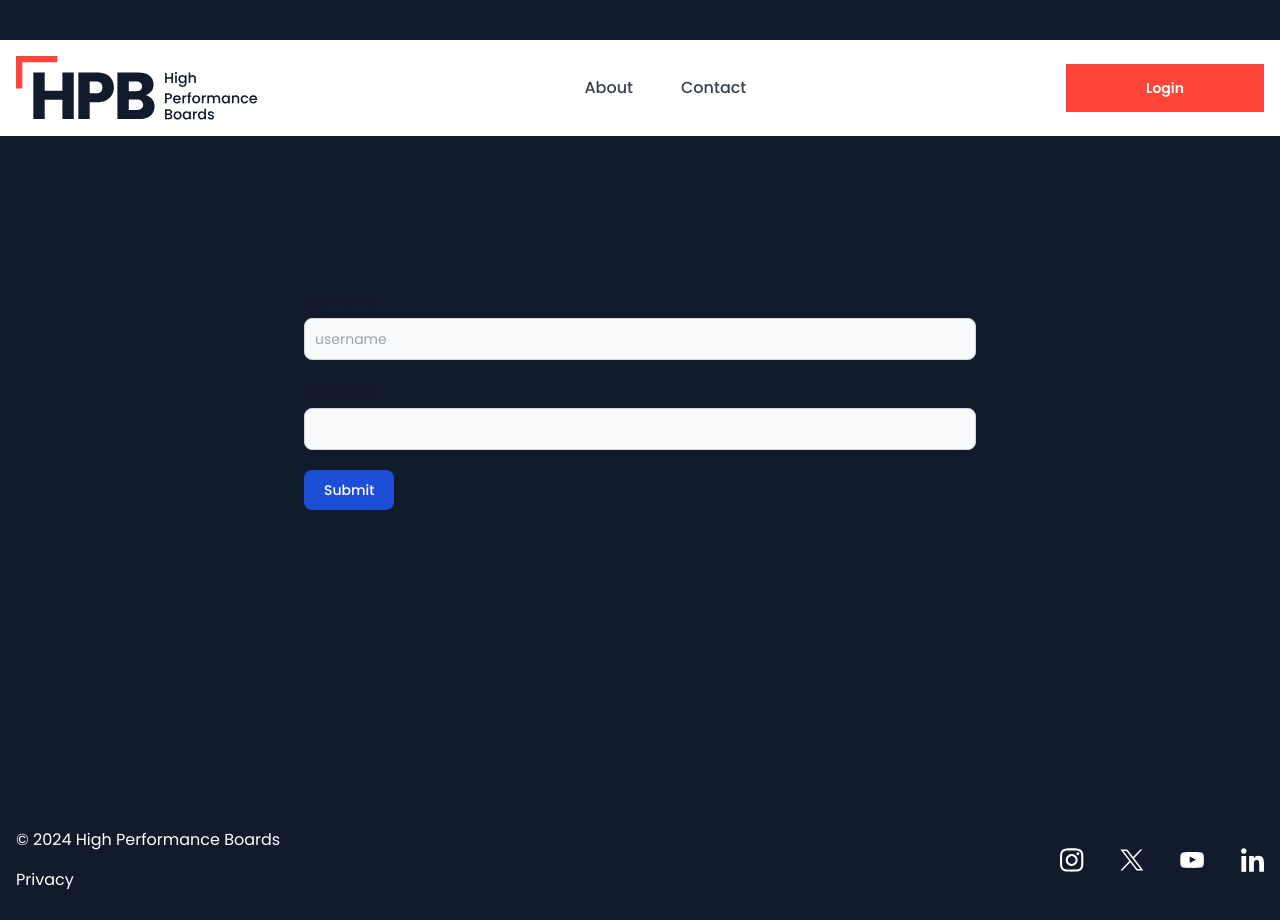
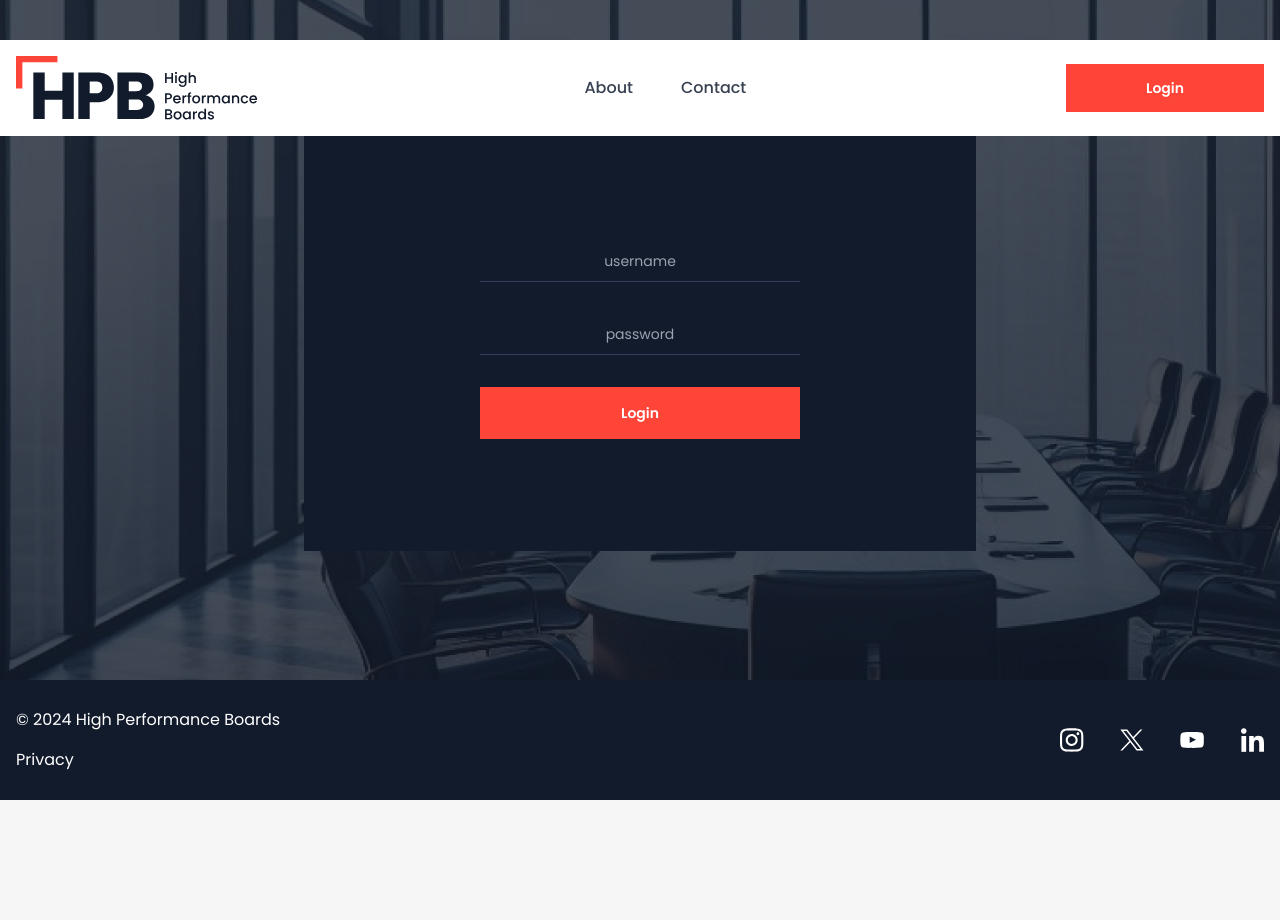
Before and after one commit to alper-proteams/high-performance-boards-frontend, a Next.js app: page /login in a window 1280 px wide. After the commit the page ends 800 px from the top, so only its background shows below. Built offline with nearby package versions, Linux system fonts and the light colour scheme; no server answers.

Commit message:
Login page designs.

```diff
--- a/src/app/login/page.js
+++ b/src/app/login/page.js
@@ -1,14 +1,15 @@
-'use client';
+"use client";
 
-import React, { useState, useRef } from 'react';
-import { useAuth } from '@/app/contexts/auth.context';
+import React, { useState, useRef } from "react";
+import { useAuth } from "@/app/contexts/auth.context";
+import Button from "@/app/components/button";
 
 export default function Login() {
   const form = useRef();
 
-  const [username, setUsername] = useState('');
-  const [password, setPassword] = useState('');
-  const [formMessage, setFormMessage] = useState('');
+  const [username, setUsername] = useState("");
+  const [password, setPassword] = useState("");
+  const [formMessage, setFormMessage] = useState("");
   const { login } = useAuth();
 
   const handleLogin = async (e) => {
@@ -18,23 +19,22 @@ export default function Login() {
     setFormMessage(loginReq);
   };
   return (
-    <div className=" min-h-screen bg-primary-black flex items-center">
+    <div className="login flex items-center min-h-[85vh]">
       <form
         onSubmit={handleLogin}
         ref={form}
-        className=" w-full max-w-2xl mx-auto"
+        className="bg-primary-black w-full max-w-2xl mx-auto flex flex-col items-center gap-8 py-14 px-6 md:py-28 md:px-40 ml-4 mr-4 md:m-auto"
       >
-        <div className="mb-5">
-          <label
+        {/* <label
             htmlFor="username"
             className="block mb-2 text-sm font-medium text-gray-900 dark:text-white"
           >
             Username
-          </label>
+          </label> */}
         <input
           type="text"
           id="username"
-            className="bg-gray-50 border border-gray-300 text-gray-900 text-sm rounded-lg focus:ring-blue-500 focus:border-blue-500 block w-full p-2.5 dark:bg-gray-700 dark:border-gray-600 dark:placeholder-gray-400 dark:text-white dark:focus:ring-blue-500 dark:focus:border-blue-500"
+          className="text-white bg-transparent border-b border-[#363E5B] rounded-none text-sm  block w-full max-w-80 p-2.5 text-center"
           placeholder="username"
           required
           value={username}
@@ -42,36 +42,33 @@ export default function Login() {
             setUsername(e.target.value);
           }}
         />
-        </div>
-        <div className="mb-5">
-          <label
+
+        {/* <label
             htmlFor="password"
             className="block mb-2 text-sm font-medium text-gray-900 dark:text-white"
           >
             Password
-          </label>
+          </label> */}
         <input
           type="password"
           id="password"
-            className="bg-gray-50 border border-gray-300 text-gray-900 text-sm rounded-lg focus:ring-blue-500 focus:border-blue-500 block w-full p-2.5 dark:bg-gray-700 dark:border-gray-600 dark:placeholder-gray-400 dark:text-white dark:focus:ring-blue-500 dark:focus:border-blue-500"
+          placeholder="password"
+          className="text-white bg-transparent border-b border-[#363E5B] rounded-none text-sm  block w-full max-w-80 p-2.5 text-center"
           required
           value={password}
           onChange={(e) => {
             setPassword(e.target.value);
           }}
         />
-        </div>
+
         {formMessage && (
           <div className="p-4 text-sm text-blue-800 rounded-lg bg-blue-50 ">
             {formMessage}
           </div>
         )}
-        <button
-          type="submit"
-          className="text-white bg-blue-700 hover:bg-blue-800 focus:ring-4 focus:outline-none focus:ring-blue-300 font-medium rounded-lg text-sm w-full sm:w-auto px-5 py-2.5 text-center dark:bg-blue-600 dark:hover:bg-blue-700 dark:focus:ring-blue-800"
-        >
-          Submit
-        </button>
+        <Button type="submit" className={`w-full max-w-80`}>
+          Login
+        </Button>
       </form>
     </div>
   );
```
Lines whose indentation alone changed are shown as unchanged.
